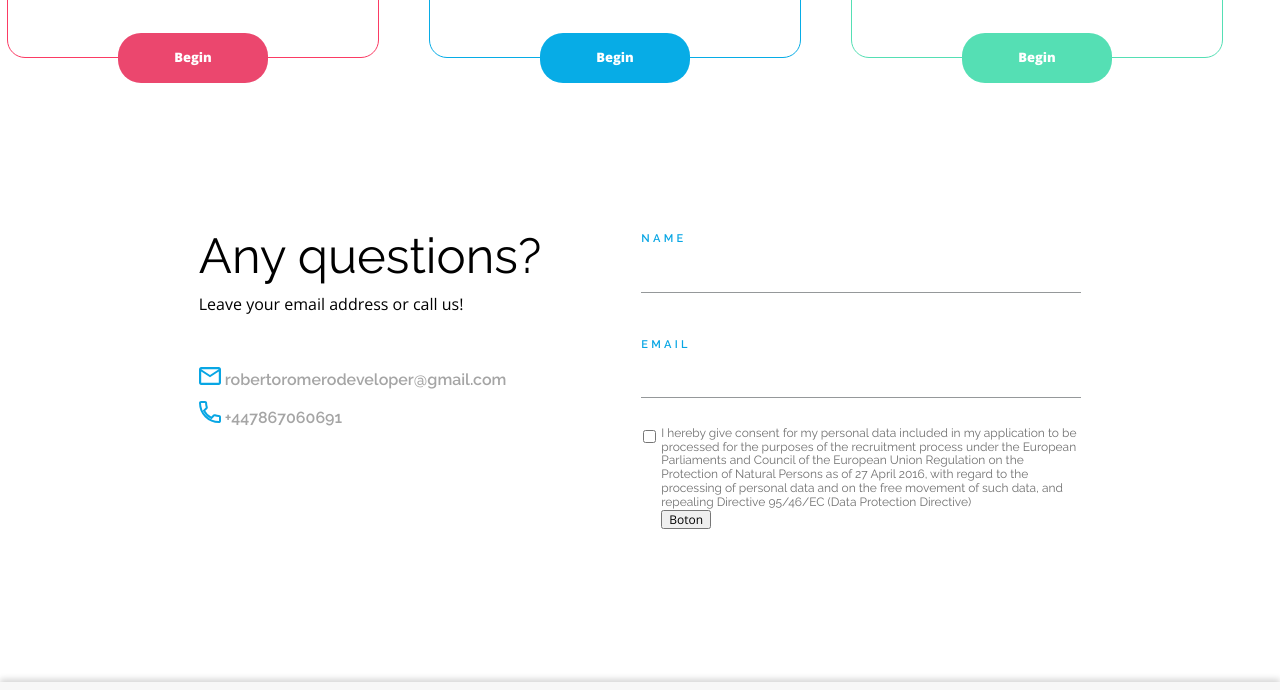
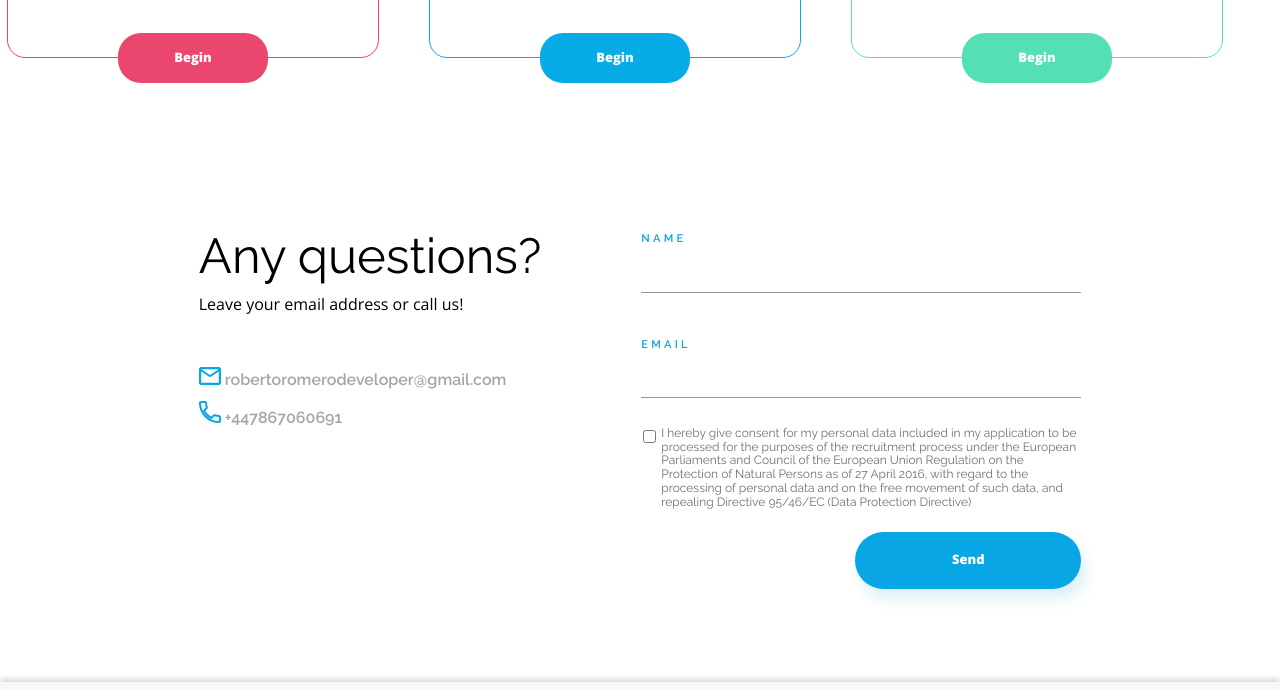
Before and after one commit to roberromero/proyectoOxygen, a plain HTML site: page index.html in a window 1280 px wide. Shown: the part 3223-3913 px from the top of the page. Drawn offline with nearby package versions, Linux system fonts and the light colour scheme.

Commit message:
Ligeros ajustes en el diseño

```diff
--- a/index.html
+++ b/index.html
@@ -382,7 +382,7 @@
 
                     </div>
                     <div class="last__pregform-form-formu-aceptar">
-                        <button  value="Send" id="formButton">Boton</button>
+                        <button  value="Send" id="formButton">Send</button>
                     </div>
 
                 <!-- </form> -->
--- a/style.css
+++ b/style.css
@@ -852,6 +852,7 @@ hr{
 
 .last__pregform-form-formu-aceptar{
     display: flex;
+    justify-content: flex-end;
 }
 .last__pregform-form-formu-aceptar{
     margin-left: 20px;
@@ -873,9 +874,8 @@ hr{
 
 
 /*--------------------------*/
-.last__pregform-form-formu-aceptar input{
-    top: 366px;
-    left: 87px;
+.last__pregform-form-formu-aceptar button{
+    margin-top: 22px;
     width: 226px;
     height: 57px;
     background: #08A6E4;
@@ -884,7 +884,6 @@ hr{
     font-family: var(--fuente-secundaria);
     color:#FFFFFF;
     border: #08A6E4;
-    position: absolute;
     font-size: 13px;
     font-weight: 800;
     line-height: 17.7px;
@@ -1309,15 +1308,14 @@ header{
     color: #707070;
 }
 
-.last__pregform-form-formu-aceptar input{
-    top: 302px;
+.last__pregform-form-formu-aceptar button{
     left: 220px;
 
 }
 .last__pregform-form-formu-email{
     padding-bottom: 10px
 }
-.last__pregform-form-formu-aceptar input:hover{
+.last__pregform-form-formu-aceptar button:hover{
     box-shadow:  7px 5px 12px 1px rgba(7,172,230,0.29);
     cursor: pointer;
 
```
